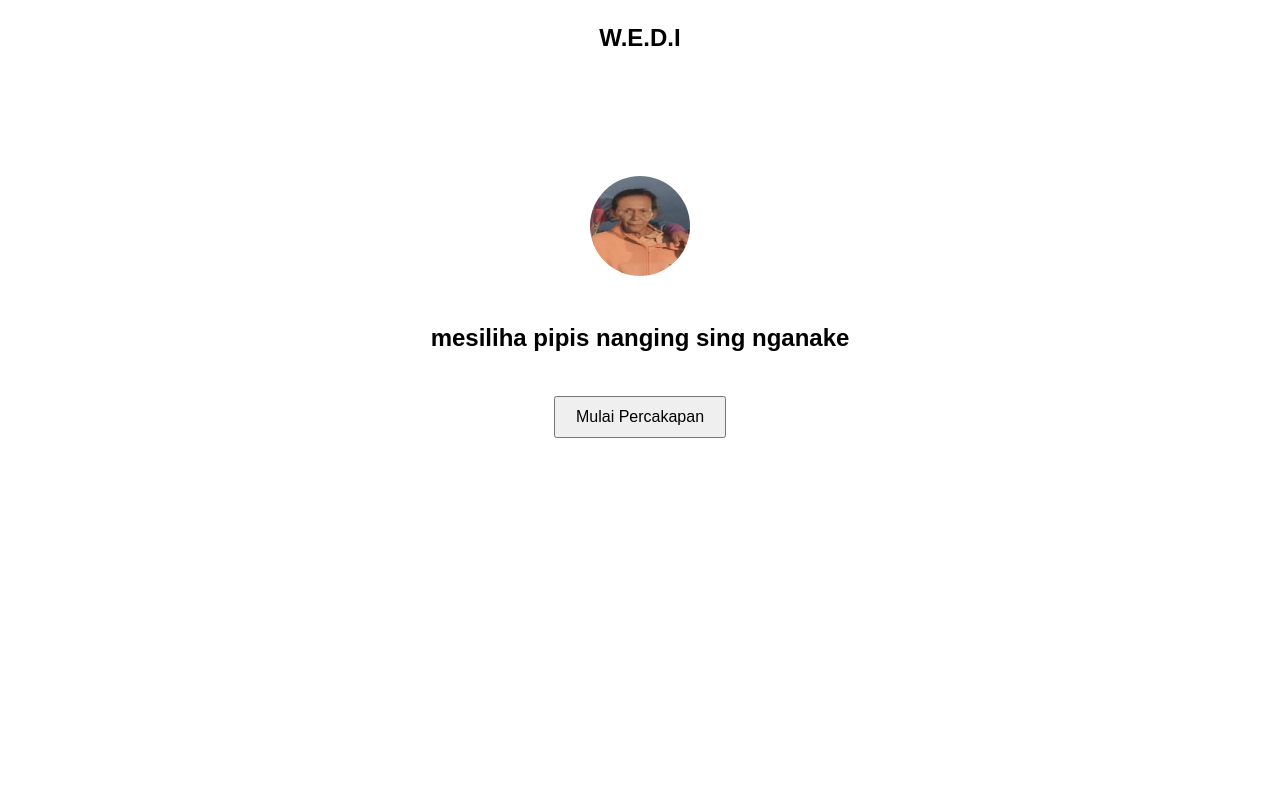
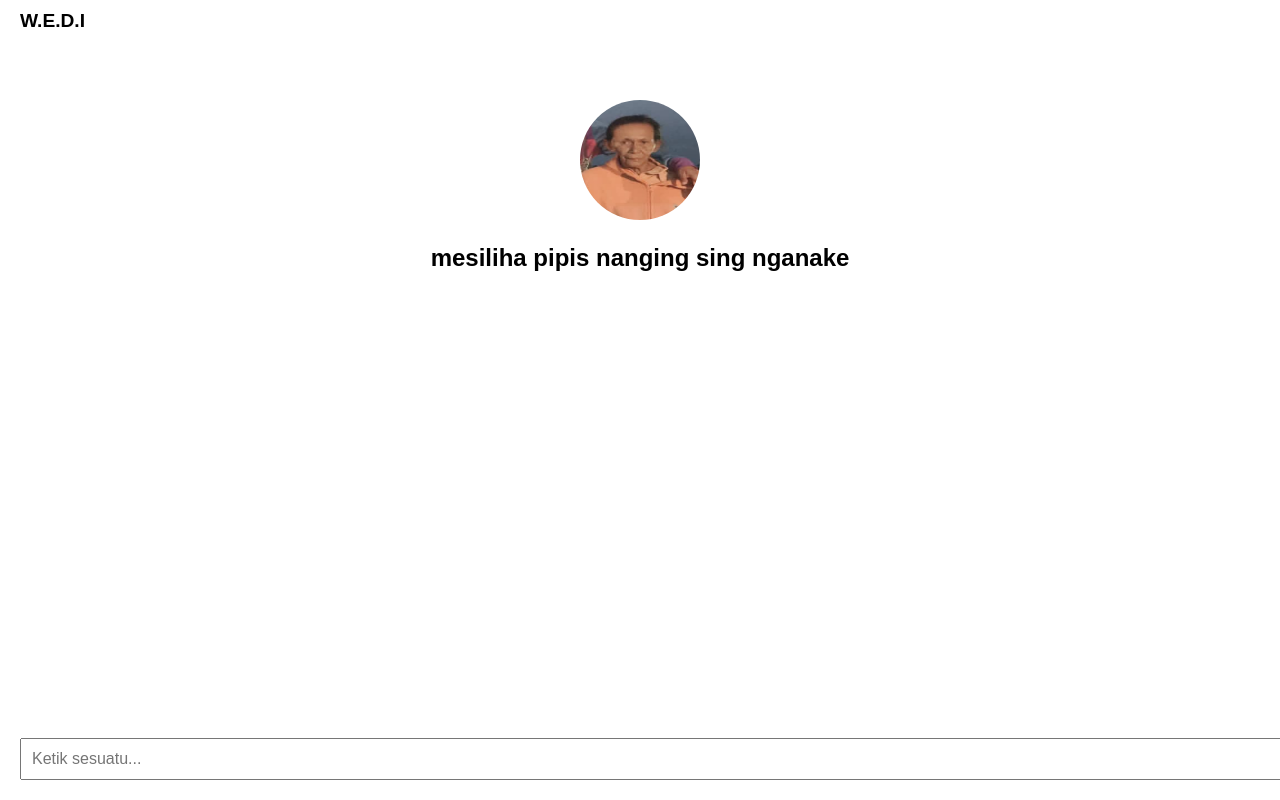
Before and after one commit to yenaputu/W.E.D.I, a plain HTML site: page index.html in a window 1280 px wide. Drawn offline with Linux system fonts and the light colour scheme.

Commit message:
index.html

```diff
--- a/index.html
+++ b/index.html
@@ -1,74 +1,83 @@
 <!DOCTYPE html>
 <html lang="en">
 <head>
-  <meta charset="UTF-8">
+  <meta charset="UTF-8" />
+  <meta name="viewport" content="width=device-width, initial-scale=1.0"/>
   <title>W.E.D.I</title>
-  <meta name="viewport" content="width=device-width, initial-scale=1.0">
   <style>
     body {
       margin: 0;
       background-color: white;
       font-family: Arial, sans-serif;
+      display: flex;
+      flex-direction: column;
+      height: 100vh;
     }
 
     header {
-      background-color: white;
-      padding: 1em;
-      text-align: center;
+      padding: 10px 20px;
       font-weight: bold;
-      font-size: 1.5em;
+      font-size: 1.2em;
+      position: fixed;
+      top: 0;
+      left: 0;
+      z-index: 10;
     }
 
-    #intro-container {
+    #intro {
       text-align: center;
       margin-top: 100px;
+      transition: opacity 0.5s ease;
     }
 
     #avatar {
-      width: 100px;
-      height: 100px;
+      width: 120px;
+      height: 120px;
       border-radius: 50%;
       margin-bottom: 20px;
     }
 
     #intro-text {
+      font-size: 1.5em;
       font-weight: bold;
-      font-size: 1.5em;
     }
 
     #chat-container {
-      display: none;
+      margin-top: auto;
       padding: 20px;
-      text-align: center;
     }
 
-    button {
-      margin-top: 20px;
-      padding: 10px 20px;
+    #chat-input {
+      width: 100%;
+      padding: 10px;
       font-size: 1em;
-      cursor: pointer;
     }
   </style>
 </head>
 <body>
   <header>W.E.D.I</header>
 
-  <div id="intro-container">
+  <div id="intro">
     <img id="avatar" src="avatar.jpg" alt="Avatar">
-    <p id="intro-text">mesiliha pipis nanging sing nganake</p>
-    <button onclick="startChat()">Mulai Percakapan</button>
+    <div id="intro-text">mesiliha pipis nanging sing nganake</div>
   </div>
 
   <div id="chat-container">
-    <!-- Komponen chat kamu akan diletakkan di sini -->
-    <p>Percakapan dimulai...</p>
+    <input type="text" id="chat-input" placeholder="Ketik sesuatu...">
+    <!-- Tambahkan UI chat lainnya di sini -->
   </div>
 
   <script>
-    function startChat() {
-      document.getElementById('intro-container').style.display = 'none';
-      document.getElementById('chat-container').style.display = 'block';
-    }
+    const input = document.getElementById('chat-input');
+    const intro = document.getElementById('intro');
+
+    input.addEventListener('input', () => {
+      if (input.value.trim() !== "") {
+        intro.style.opacity = "0";
+      } else {
+        intro.style.opacity = "1";
+      }
+    });
   </script>
 </body>
 </html>
```
